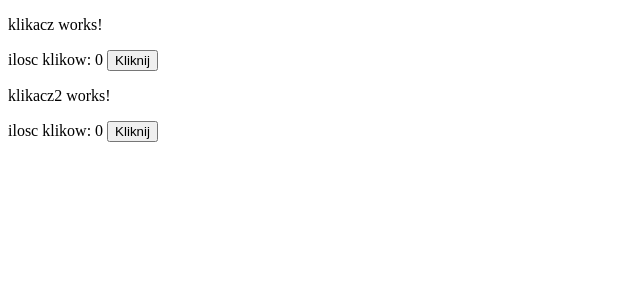
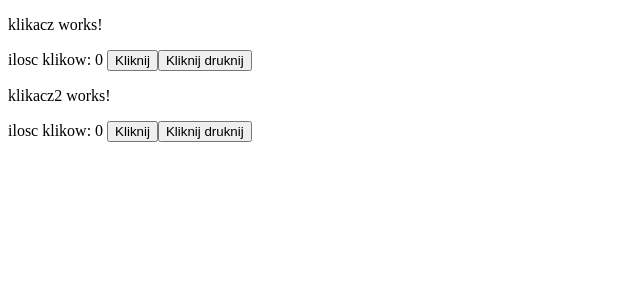
Before and after one commit to BartlomiejDarocha/Angular_TypeScript, an Angular app in the folder AngularLerningKurs/: page / in a window 1280 px wide. Shown: the top 300 px of the page, without its empty margins (0-640 px from the left). Built offline with nearby package versions, Linux system fonts and the light colour scheme.

Commit message:
service singleton

```diff
--- a/AngularLerningKurs/src/app/app.module.ts
+++ b/AngularLerningKurs/src/app/app.module.ts
@@ -11,6 +11,7 @@ import { ChildComponent } from './child/child.component';
 import { LifeCycleComponent } from './life-cycle/life-cycle.component';
 import { KlikaczComponent } from './klikacz/klikacz.component';
 import { Klikacz2Component } from './klikacz2/klikacz2.component';
+import { ClickService } from './service/click.service';
 
 @NgModule({
   declarations: [
@@ -28,7 +29,7 @@ import { Klikacz2Component } from './klikacz2/klikacz2.component';
     FormsModule,
     HttpClientModule
   ],
-  providers: [],
+  providers: [ClickService],
   bootstrap: [AppComponent]
 })
 export class AppModule { }
--- a/AngularLerningKurs/src/app/klikacz/klikacz.component.html
+++ b/AngularLerningKurs/src/app/klikacz/klikacz.component.html
@@ -3,3 +3,4 @@
 </p>
 ilosc klikow: {{click}}
 <button (click)="add()">Kliknij</button>
+<button (click)="print()">Kliknij druknij</button>
--- a/AngularLerningKurs/src/app/klikacz/klikacz.component.ts
+++ b/AngularLerningKurs/src/app/klikacz/klikacz.component.ts
@@ -4,8 +4,10 @@ import { ClickService } from '../service/click.service';
 @Component({
   selector: 'app-klikacz',
   templateUrl: './klikacz.component.html',
-  styleUrls: ['./klikacz.component.sass'],
-  providers: [ClickService]
+  styleUrls: ['./klikacz.component.sass']
+  //providers: [ClickService] // wstanie providersa sprawi ze powstanie nowa instacja servisu nalezy umiesic to w glonwym MODULE
+  // czyli w app.module.ts w tablice porviders sprawi to ze ze servis rozleje sie po całej apkilacji i nie bedzie wielu klas wiekszy opsis
+  // w notatkach
 
 })
 export class KlikaczComponent implements OnInit {
@@ -18,4 +20,7 @@ export class KlikaczComponent implements OnInit {
   this.click++;
   this.clickService.addClick();
   }
+  print() {
+    this.clickService.stringPrinting('kupa');
+  }
 }
--- a/AngularLerningKurs/src/app/klikacz2/klikacz2.component.html
+++ b/AngularLerningKurs/src/app/klikacz2/klikacz2.component.html
@@ -3,3 +3,4 @@
 </p>
 ilosc klikow: {{click}}
 <button (click)="add()">Kliknij</button>
+<button (click)="print()">Kliknij druknij</button>
--- a/AngularLerningKurs/src/app/klikacz2/klikacz2.component.ts
+++ b/AngularLerningKurs/src/app/klikacz2/klikacz2.component.ts
@@ -4,8 +4,10 @@ import { ClickService } from '../service/click.service';
 @Component({
   selector: 'app-klikacz2',
   templateUrl: './klikacz2.component.html',
-  styleUrls: ['./klikacz2.component.sass'],
-  providers: [ClickService]
+  styleUrls: ['./klikacz2.component.sass']
+  //providers: [ClickService] // wstanie providersa sprawi ze powstanie nowa instacja servisu nalezy umiesic to w glonwym MODULE
+  // czyli w app.module.ts w tablice porviders sprawi to ze ze servis rozleje sie po całej apkilacji i nie bedzie wielu klas wiekszy opsis
+  // w notatkach
 })
 export class Klikacz2Component implements OnInit {
 
@@ -17,5 +19,8 @@ export class Klikacz2Component implements OnInit {
     this.click++;
     this.clickService.addClick();
   }
+  print() {
+    this.clickService.stringPrinting('dupa');
+  }
 
 }
--- a/AngularLerningKurs/src/app/service/click.service.ts
+++ b/AngularLerningKurs/src/app/service/click.service.ts
@@ -12,4 +12,7 @@ export class ClickService {
     this.sumClicks ++;
     console.log(this.sumClicks, ' suma klikniec');
   }
+  stringPrinting(toPrint: string) {
+    console.log(toPrint);
+  }
 }
```
